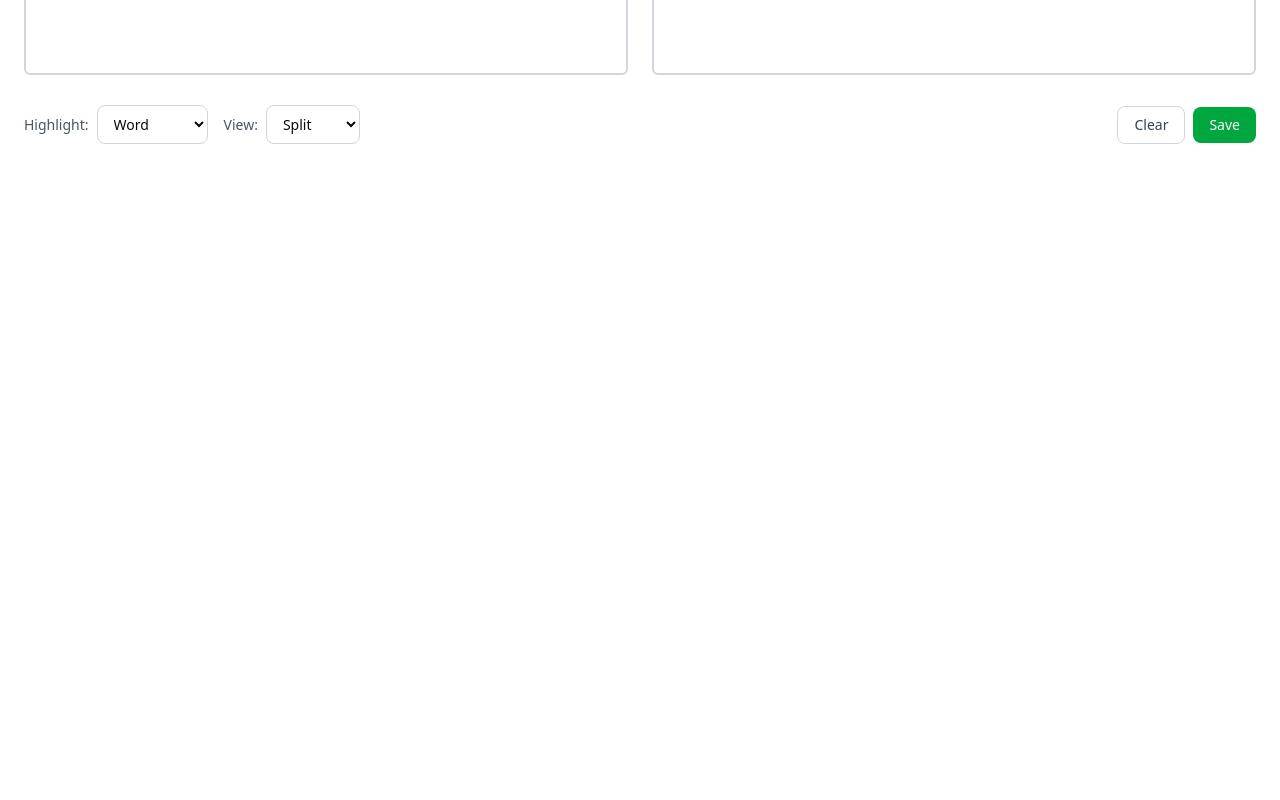
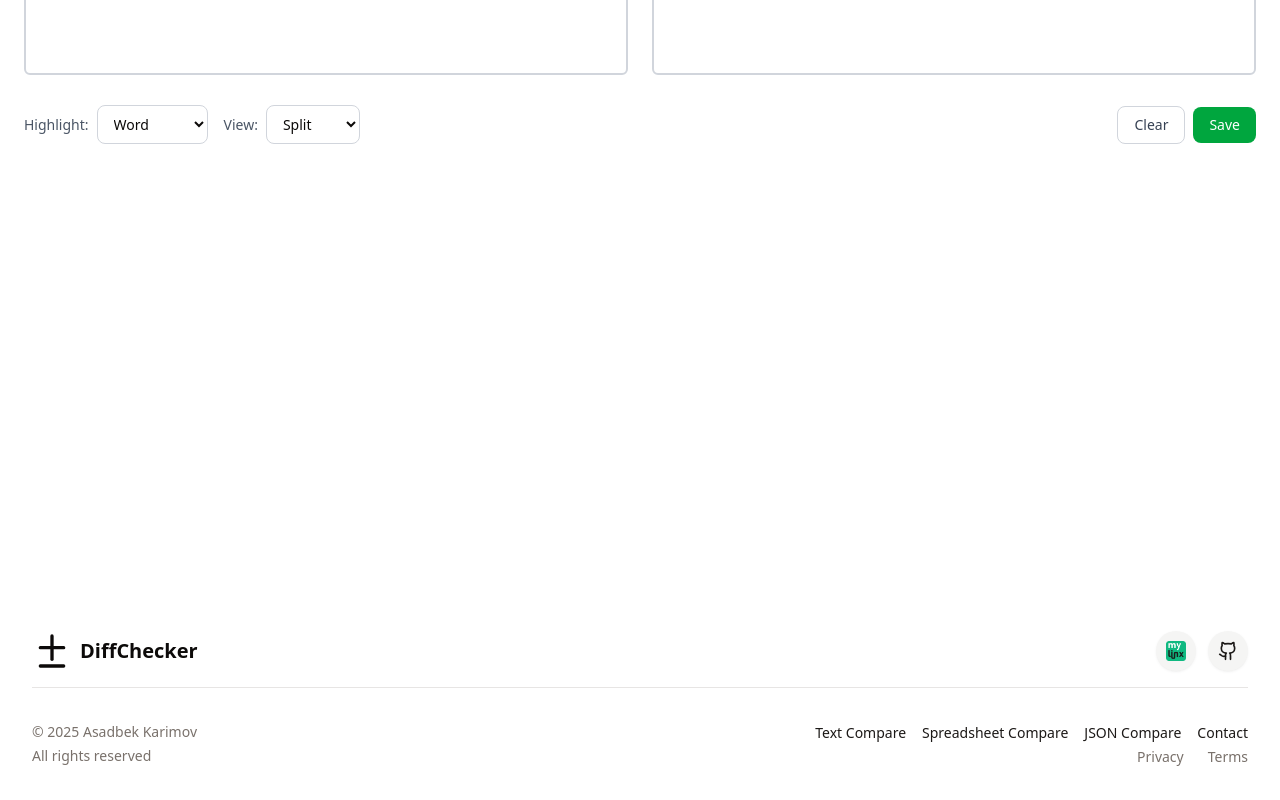
Before and after one commit to MeiTetsuH/diffchecker, a Next.js app: page /text-compare in a window 1280 px wide. Shown: the part 335-1135 px from the top of the page. Before the commit the page ends 870 px from the top, so only its background shows below. Built offline with nearby package versions, Linux system fonts and the light colour scheme.

Commit message:
name change

```diff
--- a/package.json
+++ b/package.json
@@ -1,5 +1,5 @@
 {
-	"name": "auth-js-d1-example",
+	"name": "diffchecker",
 	"version": "0.1.0",
 	"private": true,
 	"scripts": {
--- a/src/app/page.tsx
+++ b/src/app/page.tsx
@@ -1,4 +1,3 @@
-import { DynamicFooter } from "@/components/ui/dynamic-footer";
 import { HeroSection } from "@/components/ui/dynamic-hero";
 import { BaseLayout } from "@/layout/base-layout";
 
@@ -14,7 +13,6 @@ export default function Home() {
           imageUrl="https://cdn.plyr.io/static/demo/View_From_A_Blue_Moon_Trailer-HD.jpg"
           videoUrl="https://github.com/ShatteredDisk/rickroll/raw/refs/heads/master/rickroll.mp4"
         />
-        <DynamicFooter />
       </BaseLayout>
     </div>
   );
--- a/src/layout/base-layout.tsx
+++ b/src/layout/base-layout.tsx
@@ -1,6 +1,7 @@
 'use client'
 import { ReactNode } from 'react';
 import { Navbar } from '@/components/ui/navbar';
+import { DynamicFooter } from '@/components/ui/dynamic-footer';
 
 interface NavItem {
   id: string;
@@ -13,6 +14,7 @@ interface BaseLayoutProps {
   children: ReactNode;
   navItems?: NavItem[];
   showNavbar?: boolean;
+  showFooter?: boolean;
   className?: string;
 }
 
@@ -20,6 +22,7 @@ export const BaseLayout = ({
   children,
   navItems,
   showNavbar = true,
+  showFooter = true,
   className = ''
 }: BaseLayoutProps) => {
   return (
@@ -28,6 +31,7 @@ export const BaseLayout = ({
       <main className="flex-grow">
         {children}
       </main>
+      {showFooter && <DynamicFooter />}
     </div>
   );
 };
```
